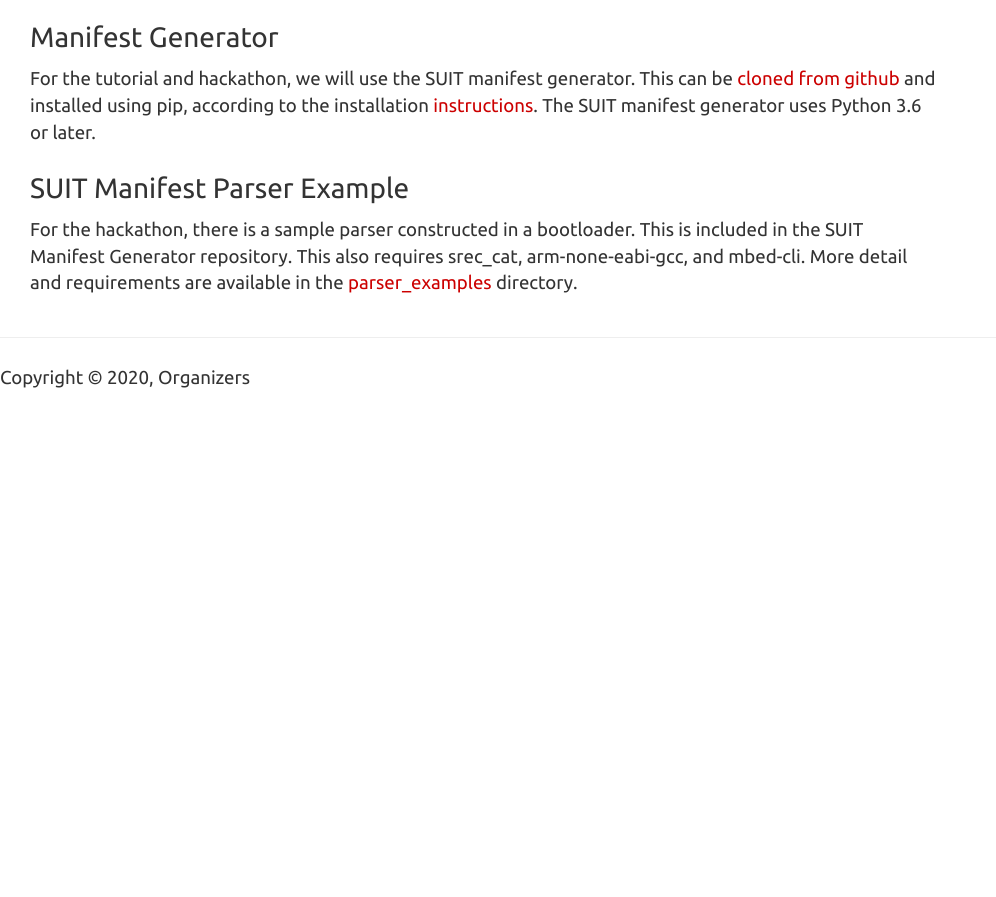
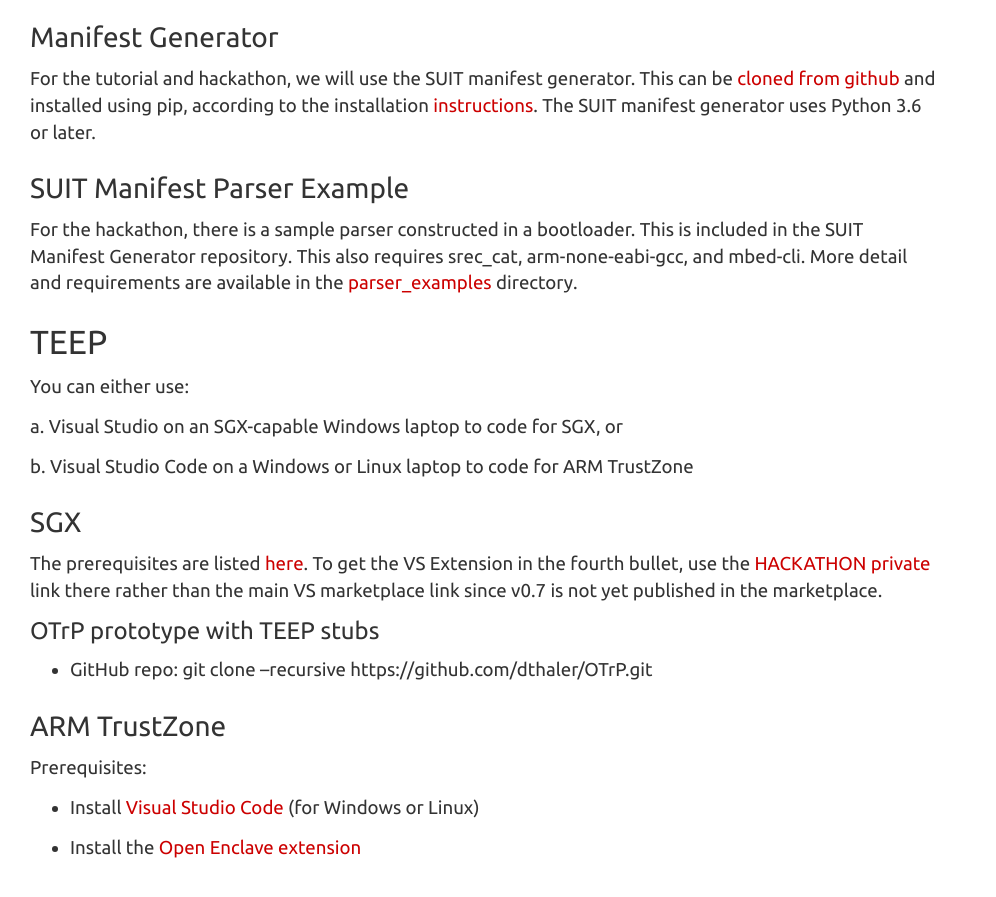
Before and after one commit to siot-hackathon/siot-hackathon.github.io, a Jekyll site: the page built from preparation.md, in a window 1280 px wide and 900 px high, scrolled down 1721 px. Shown: the top 897 px of the window, without its empty margins (0-996 px from the left). Built offline with Jekyll 4.4.1, drawn with Linux system fonts in a browser that asks for light colours; nearby versions of some CDN libraries; before the commit the page ends 2126 px from its top, so only the background shows below that.

Commit message:
Add Open Enclave SDK info
Signed-off-by: Dave Thaler <dthaler@microsoft.com>

```diff
--- a/preparation.md
+++ b/preparation.md
@@ -75,3 +75,27 @@ For the tutorial and hackathon, we will use the SUIT manifest generator. This ca
 ### SUIT Manifest Parser Example
 
 For the hackathon, there is a sample parser constructed in a bootloader. This is included in the SUIT Manifest Generator repository. This also requires srec_cat, arm-none-eabi-gcc, and mbed-cli. More detail and requirements are available in the [parser_examples](https://github.com/ARMmbed/suit-manifest-generator/tree/master/parser_examples) directory.
+
+## TEEP
+
+You can either use:
+
+a. Visual Studio on an SGX-capable Windows laptop to code for SGX, or
+
+b. Visual Studio Code on a Windows or Linux laptop to code for ARM TrustZone
+
+### SGX
+
+The prerequisites are listed [here](https://github.com/dthaler/openenclave/blob/feature.vsextension/new_platforms/docs/VisualStudioWindows.md).  To get the VS Extension in the fourth bullet, use the [HACKATHON private](https://1drv.ms/u/s!Aqj-Bj9PNivcnu9rlOlmiAVZz-jOtg?e=QlcO7t) link there rather than the main VS marketplace link since v0.7 is not yet published in the marketplace.
+
+#### OTrP prototype with TEEP stubs
+
+* GitHub repo: git clone --recursive https://github.com/dthaler/OTrP.git
+
+### ARM TrustZone
+
+Prerequisites:
+
+* Install [Visual Studio Code](https://code.visualstudio.com/Download) (for Windows or Linux)
+
+* Install the [Open Enclave extension](https://marketplace.visualstudio.com/items?itemName=ms-iot.msiot-vscode-openenclave)
```
